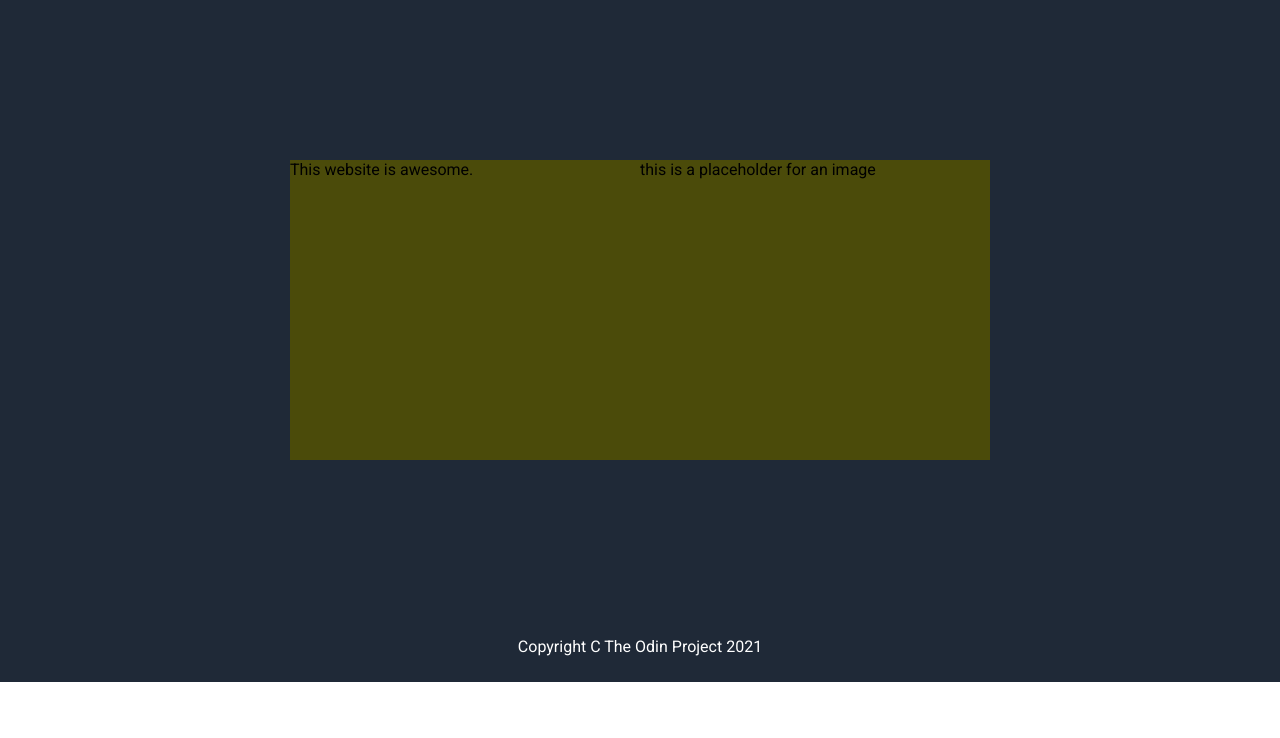
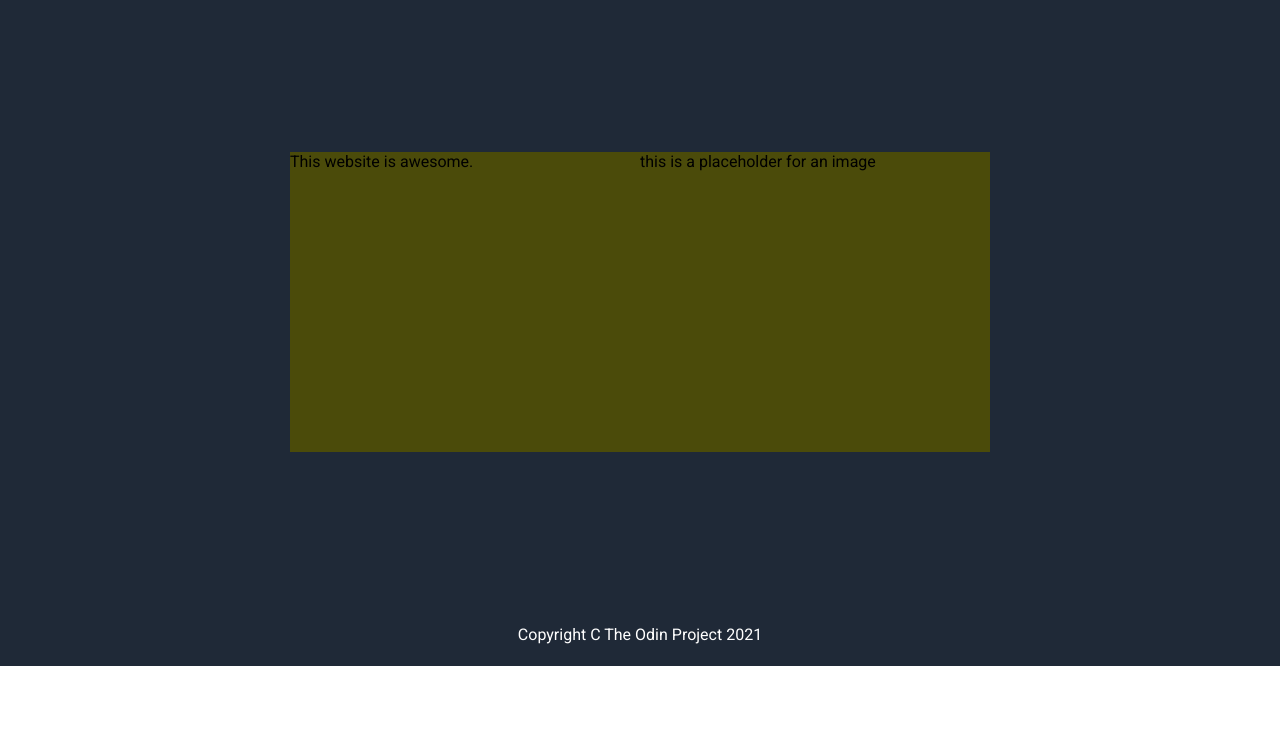
Before and after one commit to BlueRedBlueYellow/landing-page, a plain HTML site: page index.html in a window 1280 px wide. Shown: the part 62-800 px from the top of the page. Drawn offline with Linux system fonts and the light colour scheme.

Commit message:
Change and accomodate file to the alternative box model

```diff
--- a/style.css
+++ b/style.css
@@ -1,5 +1,11 @@
 @import url('https://fonts.googleapis.com/css?family=Roboto');
 /* see how you can commpres stuff better when done */
+html {
+    box-sizing: border-box;
+  }
+*, *:before, *:after {
+    box-sizing: inherit;
+}
 
 body {
     font-family: "Roboto", Helvetica, sans-serif;
@@ -11,7 +17,7 @@ body {
 .header, .footer {
     display: flex;
     align-items: center;
-    height: 32px;
+    height: 64px;
     padding: 20px 20px;
     background-color: #1f2937;
     color: white;
```
